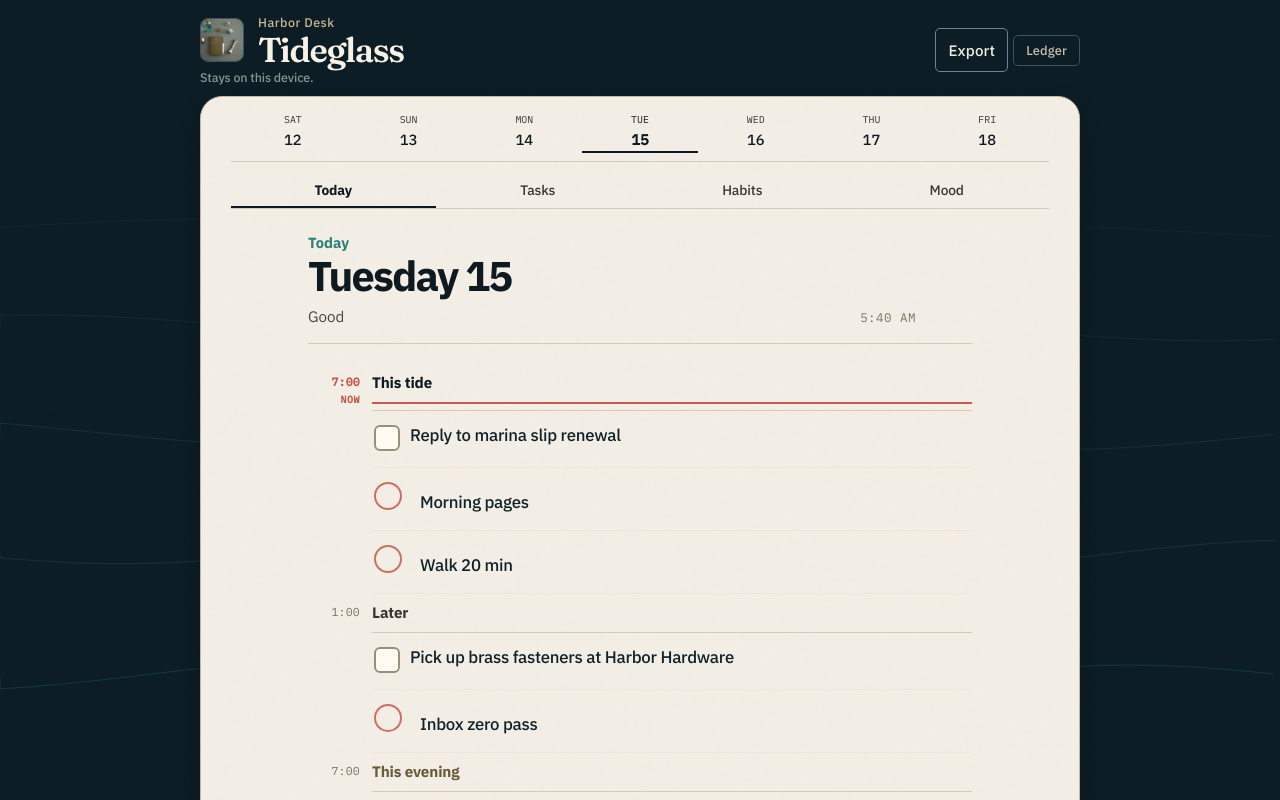
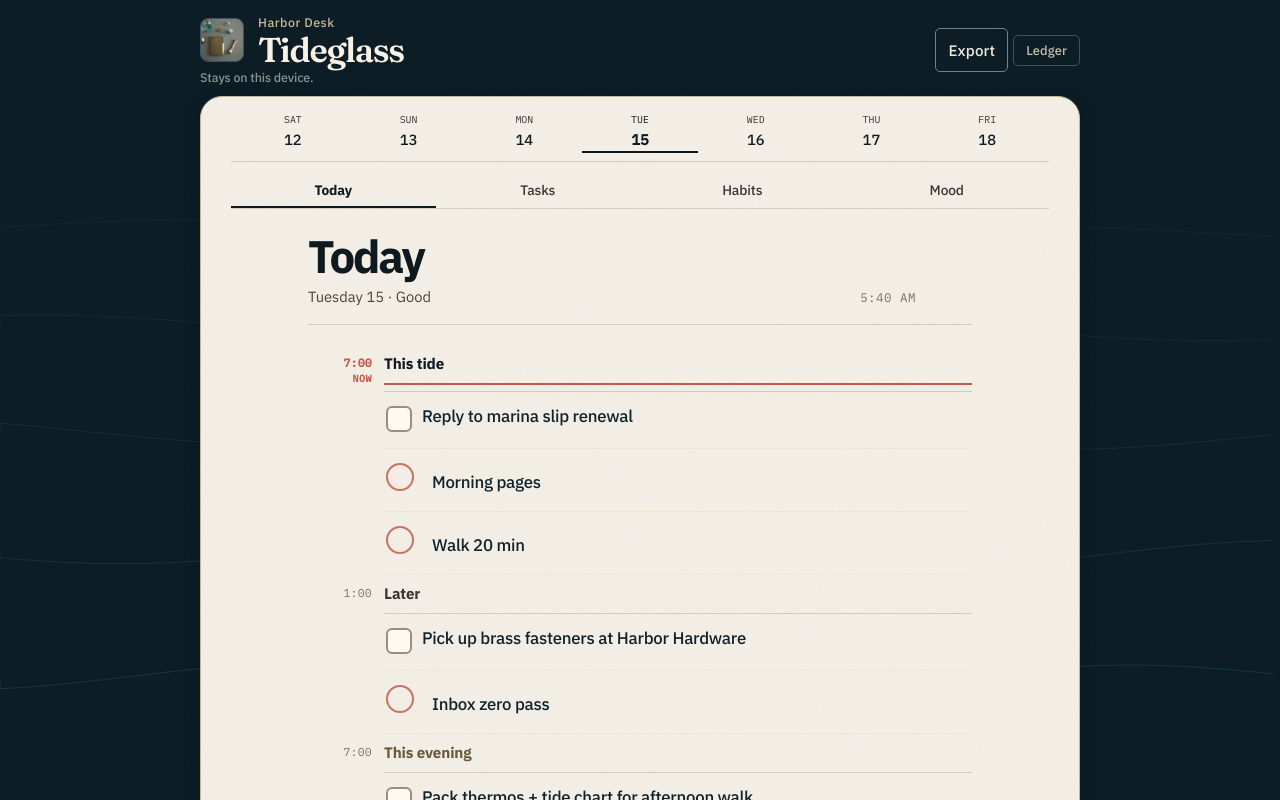
Before and after one commit to Btheriot83/buildgames-lunatask, a React (Vite) app: page / in a window 1280 px wide. Shown: the top 800 px of the page. Built offline with nearby package versions, Linux system fonts and the light colour scheme.

Commit message:
elevate10: critic — Today is the heading
Screenshot-only critic vs Things 3 / Structured. Biggest gap: date billboard. Today is now the title; date and weather sit as meta.

```diff
--- a/src/components/TodayPanel.tsx
+++ b/src/components/TodayPanel.tsx
@@ -36,12 +36,12 @@ export function TodayPanel() {
   return (
     <section className="today-ledger t-panel-reveal" data-state="in" data-testid="today-ledger">
       <header className="today-mast">
-        <p className="today-kicker">{COPY.today}</p>
-        <h2 className="today-date">
-          {parts.weekday} {parts.dayNum}
-        </h2>
+        <h2 className="today-date">{COPY.today}</h2>
         <p className="today-weather">
-          {mood ? WEATHER[mood.mood] : COPY.weatherEmpty}
+          <span>
+            {parts.weekday} {parts.dayNum}
+            {mood ? ` · ${WEATHER[mood.mood]}` : ''}
+          </span>
           <span className="today-clock">{clockLabel(now)}</span>
         </p>
       </header>
--- a/src/index.css
+++ b/src/index.css
@@ -3396,3 +3396,28 @@ button, input, select, textarea {
   text-decoration: line-through;
   color: #8a8274 !important;
 }
+
+/* ——— elevate10: critic — Today is the heading (Things), Now rail one column ——— */
+.today-kicker { display: none !important; }
+.today-date {
+  font-size: clamp(2.15rem, 4.2vw, 2.85rem) !important;
+  letter-spacing: -0.05em !important;
+}
+.today-weather {
+  margin-top: 6px !important;
+  font-size: 0.92rem !important;
+}
+.today-group {
+  grid-template-columns: 64px 1fr !important;
+}
+.group-rail {
+  align-items: flex-end;
+  min-height: 28px;
+}
+.now-flag {
+  position: static;
+  line-height: 1;
+}
+.today-add {
+  margin-left: 76px;
+}
```
Also changed, not shown: gauntlet/CRITIC_ELEVATE10.md (added, +29 -0 lines), 1 other file (tests, documents, lock files or other folders).
